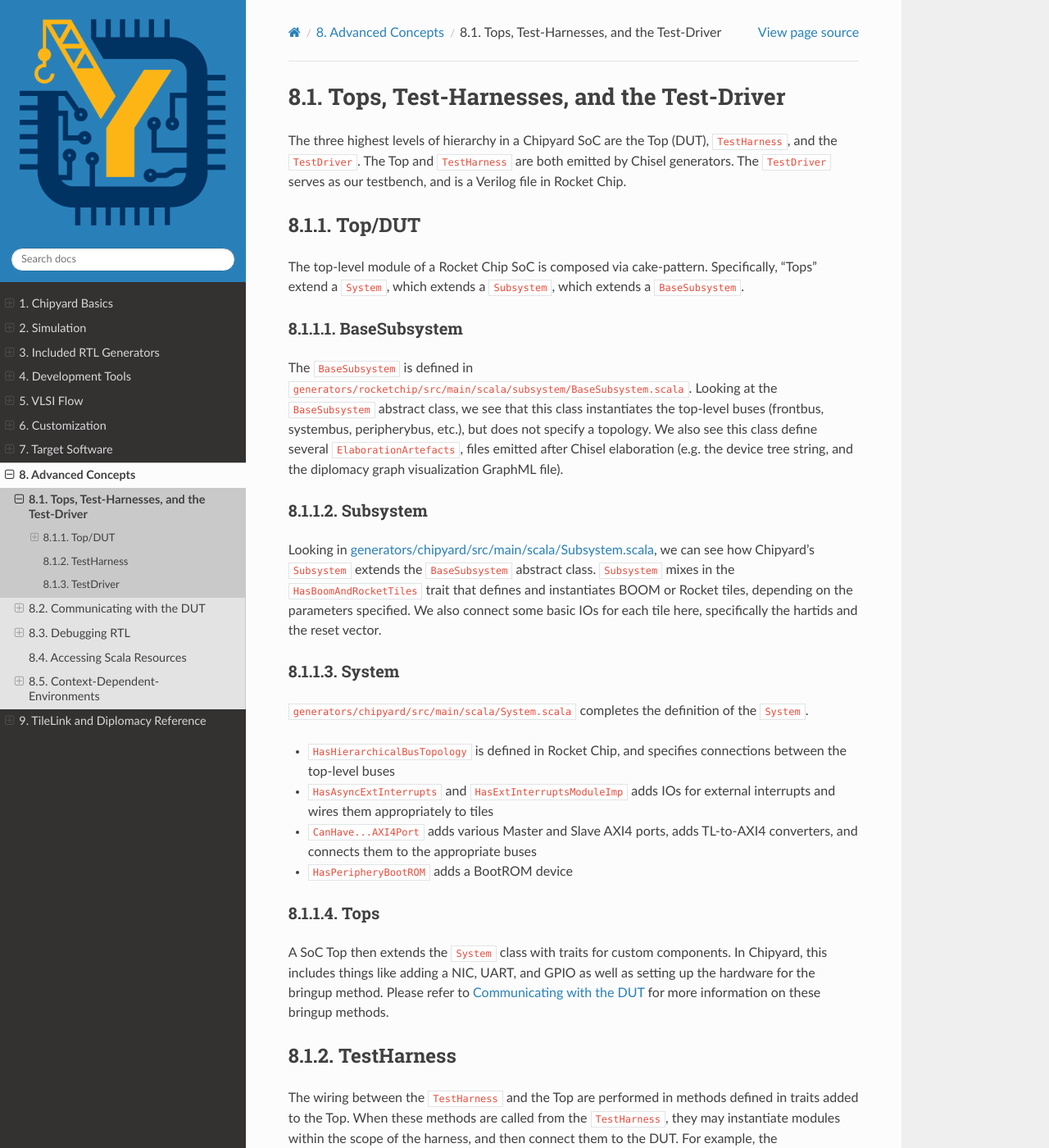
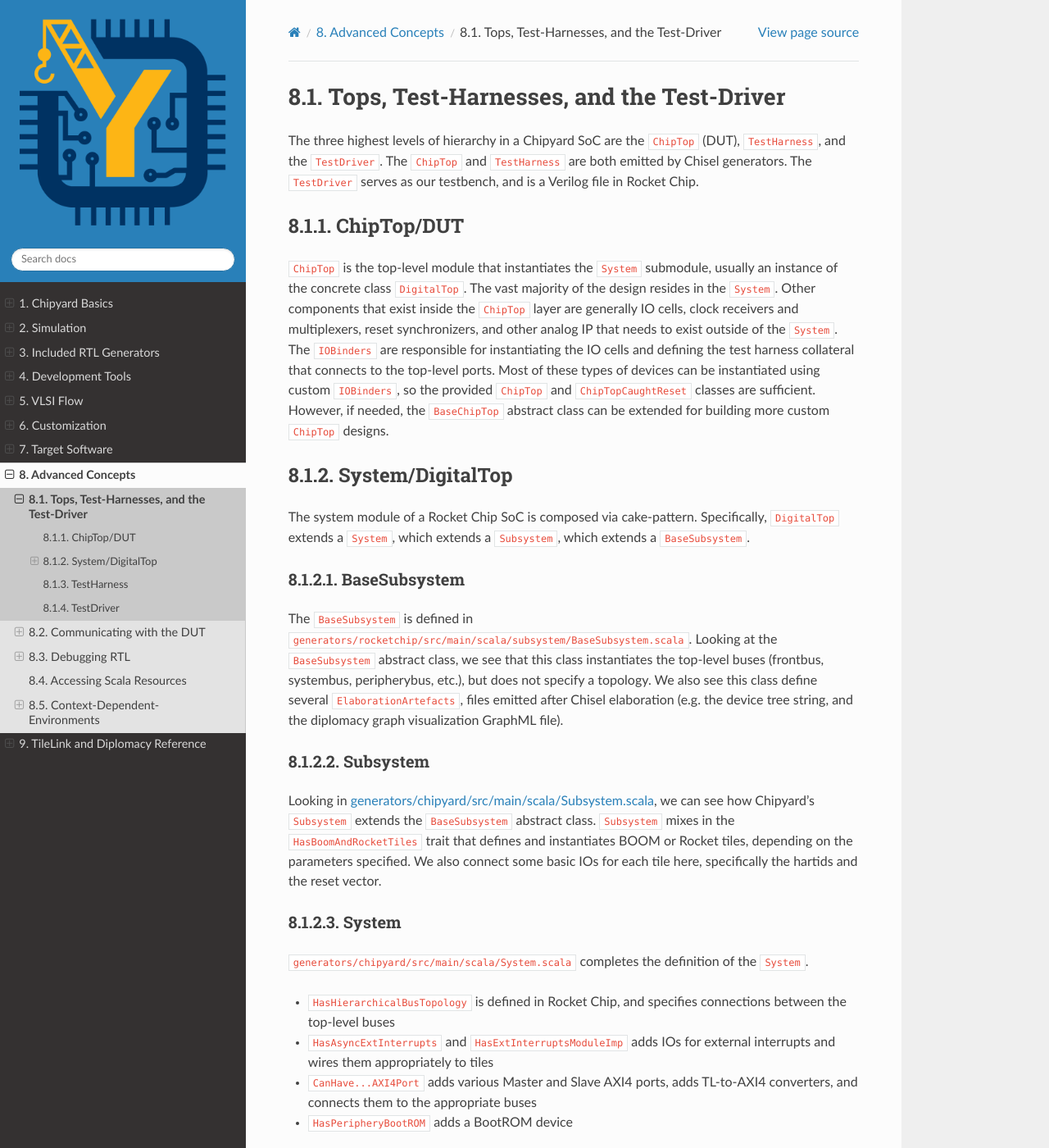
Before and after one commit to ucb-bar/chipyard, a Sphinx documentation site: the page built from docs/Advanced-Concepts/Top-Testharness.rst, in a window 1280 px wide and 1400 px high. Shown: the whole window at 82% size. Built offline with Sphinx 7.4.7 and the Read the Docs theme 2.0.0, drawn with Linux system fonts in a browser that asks for light colours; some of the changed text lies outside the part shown.

Commit message:
Add ChipTop to enable real chip configs with IO cells, etc. (#480)
This adds an additional layer (ChipTop) between the System module and the TestHarness. The IOBinder API is now changed to take only a single parameter (an Any) and return a 3 things: The IO port(s), the IO cell(s), and a function to call inside the test harness, which is analogous to the old IOBinder function, except that it takes a TestHarness object as an argument instead of (clock, reset, success).
* A new Top-level module, ChipTop, has been created. ChipTop instantiates a "system" module specified by BuildSystem.
* BuildTop now builds a ChipTop dut module in the TestHarness by default
* A new BuildSystem key has been added, which by default builds DigitalTop (previously just called Top)
* The IOBinders API has changed. IOBinders are now called inside of ChipTop and return a tuple3 of (IO ports, IO cells, harness functions). The harness functions are now called inside the TestHarness (this is analogous to the previous IOBinder functions).
* IO cell models have been included in ChipTop. These can be replaced with real IO cells for tapeout, or used as-is for simulation.
* The default for the TOP make variable is now ChipTop (was Top)

```diff
--- a/docs/Advanced-Concepts/Top-Testharness.rst
+++ b/docs/Advanced-Concepts/Top-Testharness.rst
@@ -2,17 +2,28 @@
 ===========================================
 
 The three highest levels of hierarchy in a Chipyard
-SoC are the Top (DUT), ``TestHarness``, and the ``TestDriver``.
-The Top and ``TestHarness`` are both emitted by Chisel generators.
+SoC are the ``ChipTop`` (DUT), ``TestHarness``, and the ``TestDriver``.
+The ``ChipTop`` and ``TestHarness`` are both emitted by Chisel generators.
 The ``TestDriver`` serves as our testbench, and is a Verilog
 file in Rocket Chip.
 
 
-Top/DUT
+ChipTop/DUT
 -------------------------
 
-The top-level module of a Rocket Chip SoC is composed via cake-pattern.
-Specifically, "Tops" extend a ``System``, which extends a ``Subsystem``, which extends a ``BaseSubsystem``.
+``ChipTop`` is the top-level module that instantiates the ``System`` submodule, usually an instance of the concrete class ``DigitalTop``.
+The vast majority of the design resides in the ``System``.
+Other components that exist inside the ``ChipTop`` layer are generally IO cells, clock receivers and multiplexers, reset synchronizers, and other analog IP that needs to exist outside of the ``System``.
+The ``IOBinders`` are responsible for instantiating the IO cells and defining the test harness collateral that connects to the top-level ports.
+Most of these types of devices can be instantiated using custom ``IOBinders``, so the provided ``ChipTop`` and ``ChipTopCaughtReset`` classes are sufficient.
+However, if needed, the ``BaseChipTop`` abstract class can be extended for building more custom ``ChipTop`` designs.
+
+
+System/DigitalTop
+-------------------------
+
+The system module of a Rocket Chip SoC is composed via cake-pattern.
+Specifically, ``DigitalTop`` extends a ``System``, which extends a ``Subsystem``, which extends a ``BaseSubsystem``.
 
 
 BaseSubsystem
--- a/docs/Customization/DMA-Devices.rst
+++ b/docs/Customization/DMA-Devices.rst
@@ -15,10 +15,10 @@
 .. literalinclude:: ../../generators/chipyard/src/main/scala/example/InitZero.scala
     :language: scala
 
-.. literalinclude:: ../../generators/chipyard/src/main/scala/Top.scala
+.. literalinclude:: ../../generators/chipyard/src/main/scala/DigitalTop.scala
     :language: scala
-    :start-after: DOC include start: Top
-    :end-before: DOC include end: Top
+    :start-after: DOC include start: DigitalTop
+    :end-before: DOC include end: DigitalTop
 
 We use ``TLHelper.makeClientNode`` to create a TileLink client node for us.
 We then connect the client node to the memory system through the front bus (fbus).
```
Also changed, not shown: docs/Chipyard-Basics/Configs-Parameters-Mixins.rst (+8 -7 lines), docs/Customization/IOBinders.rst (+20 -4 lines), docs/Customization/Keys-Traits-Configs.rst (+8 -8 lines), docs/Customization/MMIO-Peripherals.rst (+9 -9 lines), 15 other files.
